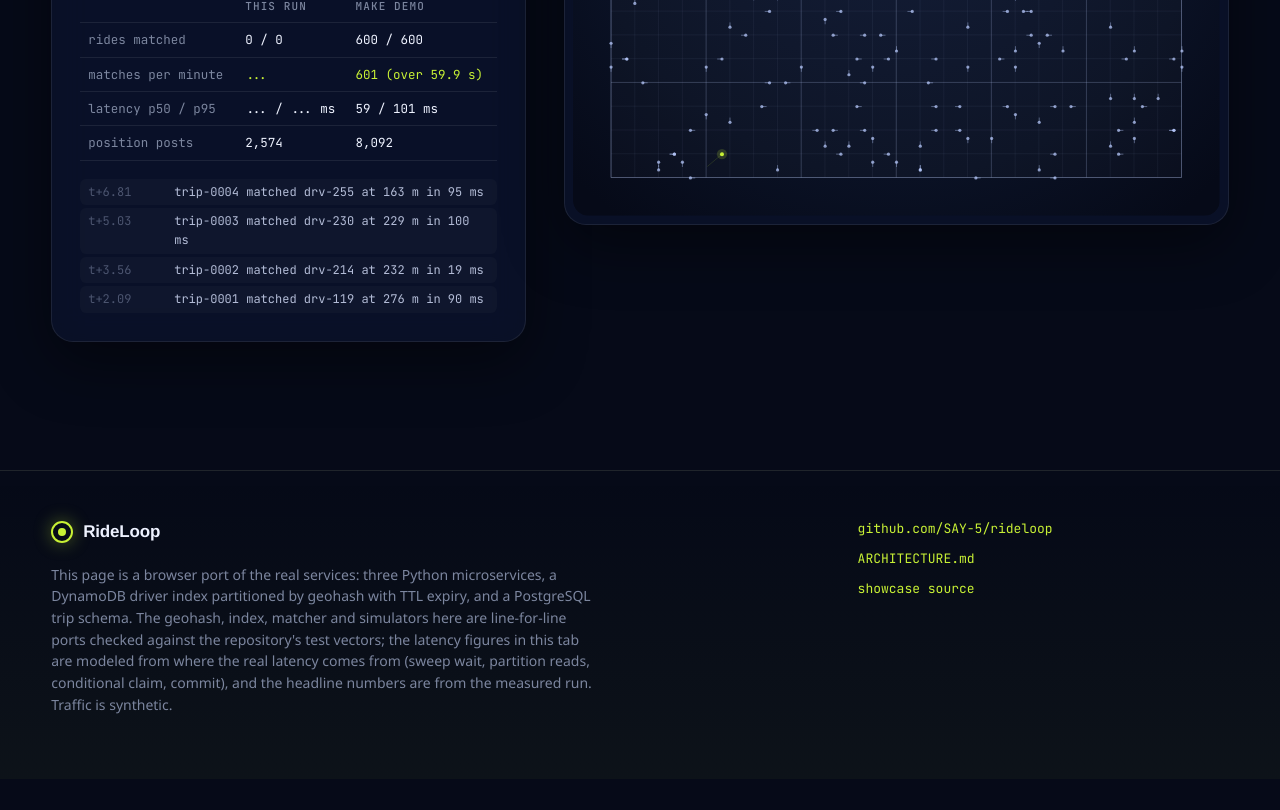
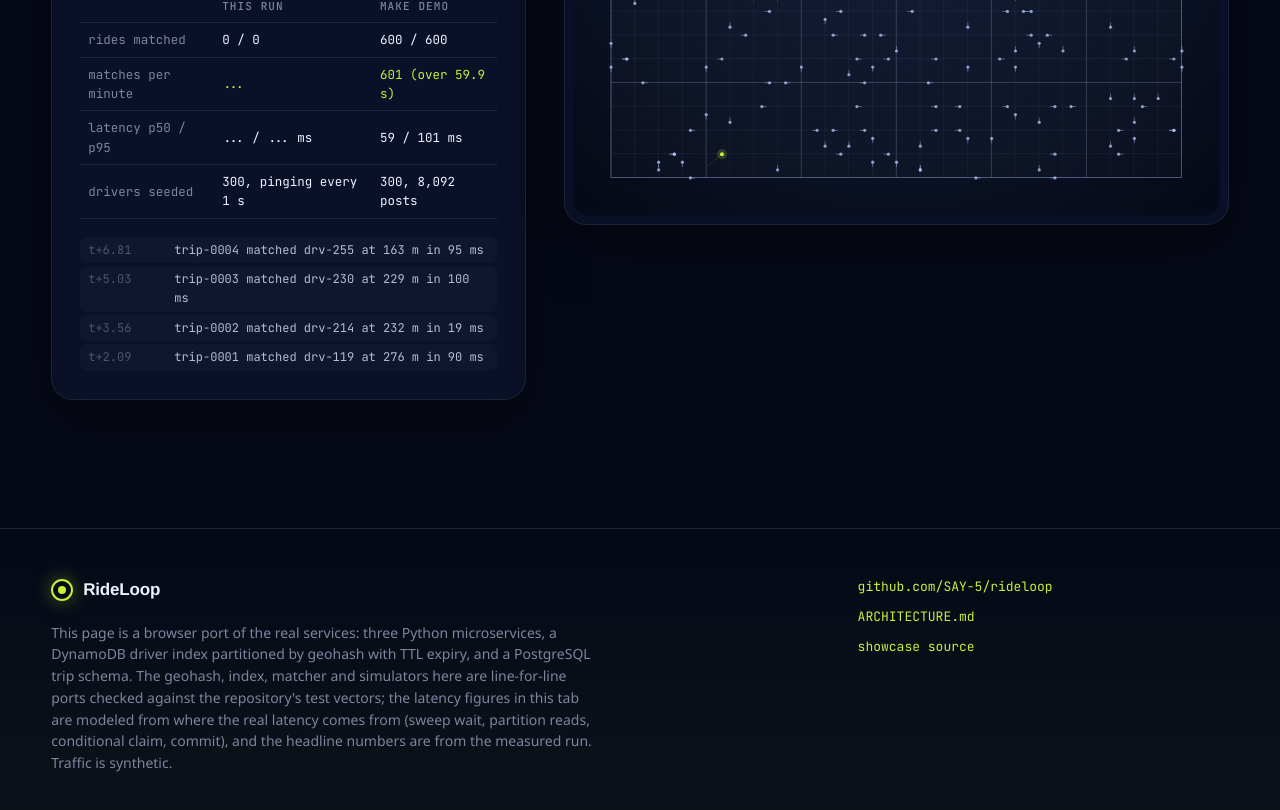
Before and after one commit to SAY-5/rideloop, a React (Vite) app in the folder showcase/: page / in a window 1280 px wide. Shown: the part 4600-5410 px from the top of the page. Before the commit the page ends 5379 px from the top, so only its background shows below. Built offline with nearby package versions, Linux system fonts and the light colour scheme; a web font is replaced by a local one.

Commit message:
fix(showcase): compare drivers seeded instead of lifetime position posts

```diff
--- a/showcase/src/sections/LoadRun.tsx
+++ b/showcase/src/sections/LoadRun.tsx
@@ -158,9 +158,9 @@ export function LoadRun() {
                   <td>{REAL.p50} / {REAL.p95} ms</td>
                 </tr>
                 <tr>
-                  <th scope="row">position posts</th>
-                  <td>{world.posts.toLocaleString()}</td>
-                  <td>{REAL.positionPosts.toLocaleString()}</td>
+                  <th scope="row">drivers seeded</th>
+                  <td>{world.drivers.length}, pinging every {world.pingIntervalS} s</td>
+                  <td>{REAL.drivers}, {REAL.positionPosts.toLocaleString()} posts</td>
                 </tr>
               </tbody>
             </table>
```
